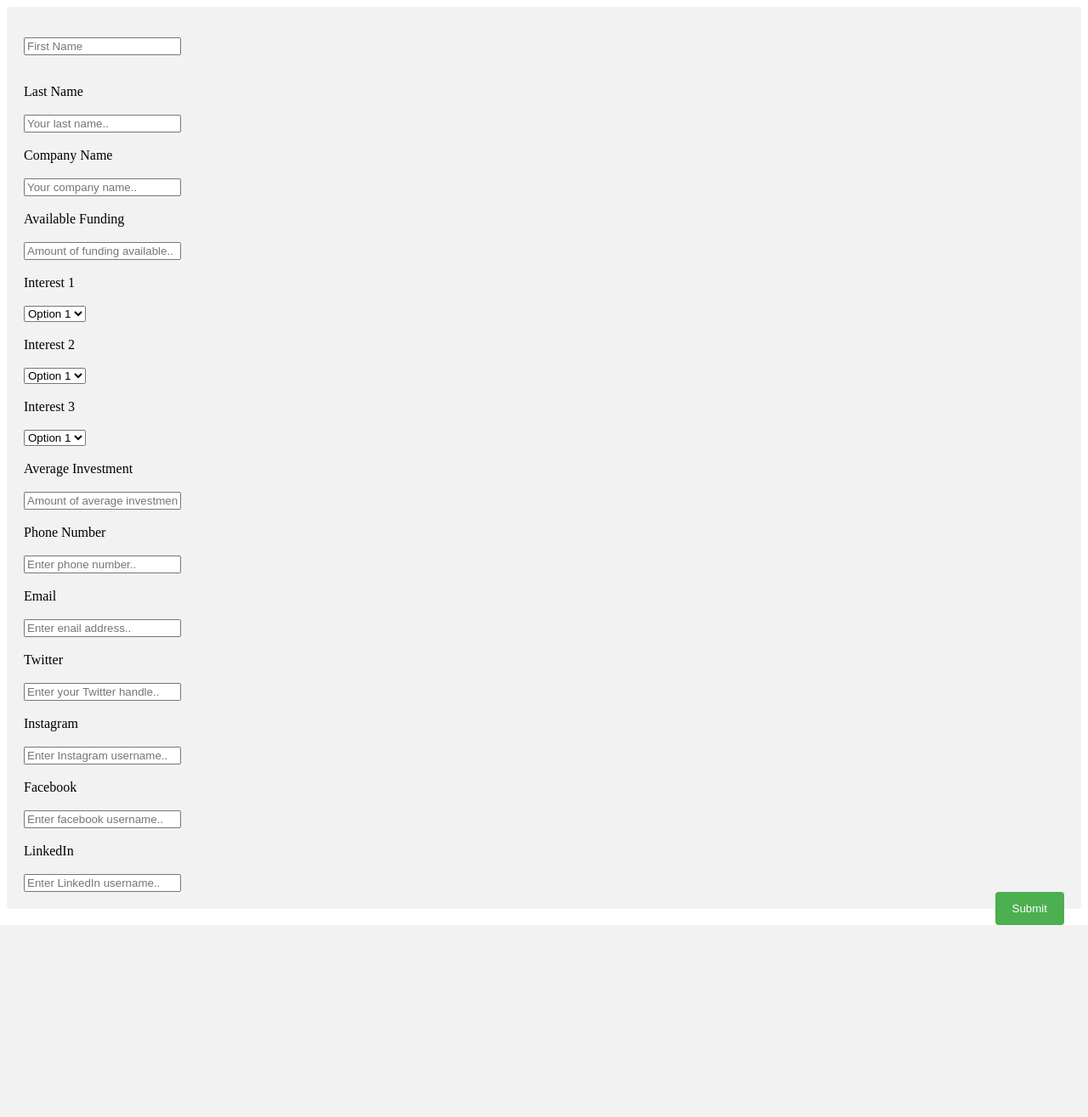
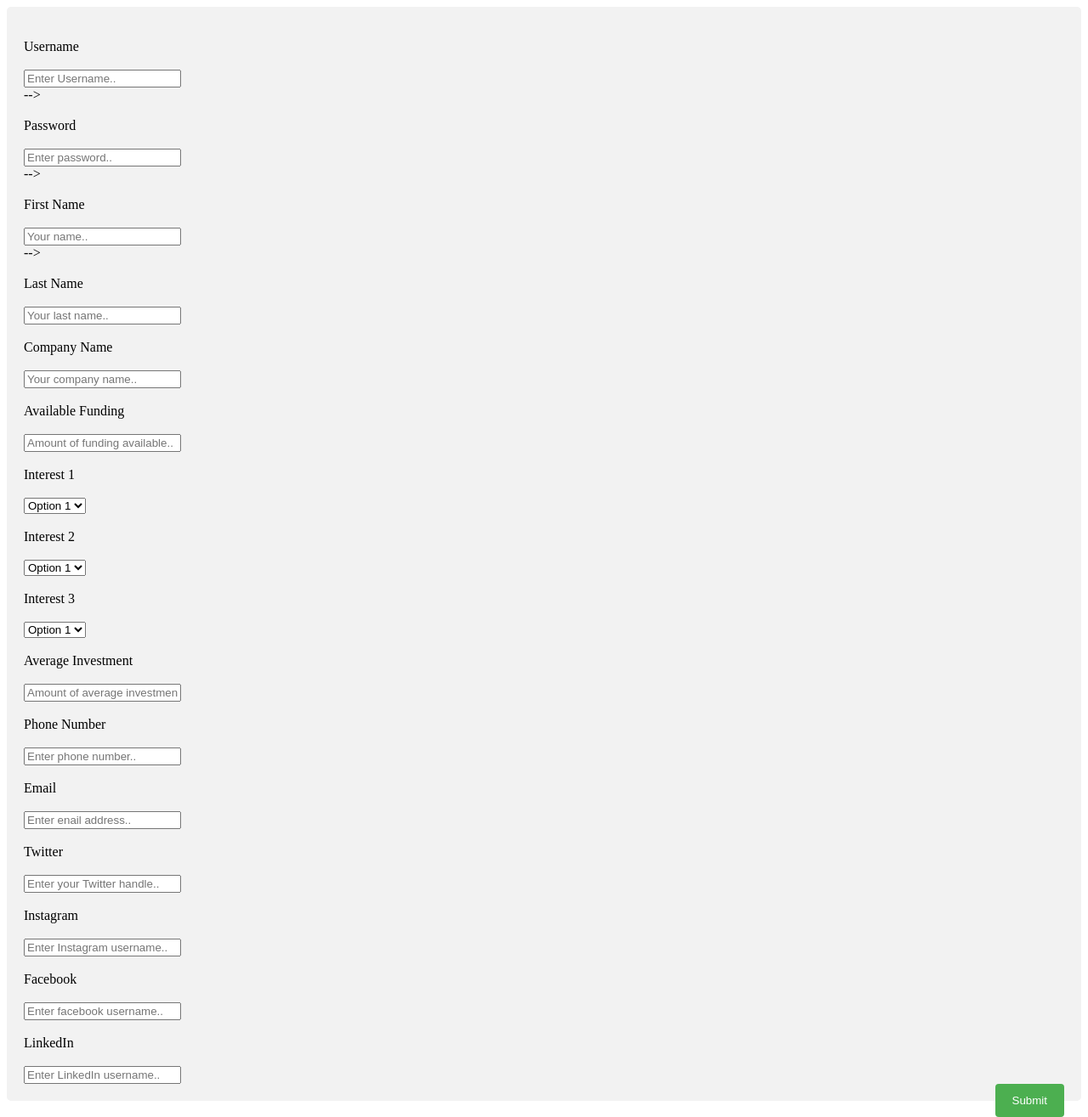
Before and after one commit to rathomas17/localEST, a PHP site: page /register/investor.html in a window 1280 px wide. Shown: the whole page at 85% size. Before the commit the page ends 1089 px from the top, so only its background shows below. Run offline with PHP 8.4, Linux system fonts and the light colour scheme.

Commit message:
adding investor

```diff
--- a/register/investor.html
+++ b/register/investor.html
@@ -8,40 +8,56 @@
   <body>
     <div class="container">
   <form action="/register/investor.php" method="post">
-    <p>
+  <!--  <p>
 
        <input type="text" name="first_name" placeholder="First Name">
-   </p>
-    <!--<div class="row">
+   </p>-->
+   <div class="row">
+     <div class="col-25">
+       <label for="userName">Username</label>
+     </div>
+     <div class="col-75">
+       <input type="text" name="userName" placeholder="Enter Username..">
+     </div>
+   </div>-->
+   <div class="row">
+     <div class="col-25">
+       <label for="password">Password</label>
+     </div>
+     <div class="col-75">
+       <input type="text" name="password" placeholder="Enter password..">
+     </div>
+   </div>-->
+    <div class="row">
       <div class="col-25">
         <label for="firstName">First Name</label>
       </div>
       <div class="col-75">
-        <input type="text" id="firstName" name="firstname" placeholder="Your name..">
+        <input type="text" name="first_name" placeholder="Your name..">
       </div>
     </div>-->
     <div class="row">
       <div class="col-25">
-        <label for="lastN">Last Name</label>
+        <label for="lastName">Last Name</label>
       </div>
       <div class="col-75">
-        <input type="text" id="lastN" name="lastname" placeholder="Your last name..">
+        <input type="text" name="last_name" placeholder="Your last name..">
       </div>
     </div>
     <div class="row">
       <div class="col-25">
-        <label for="companyN">Company Name</label>
+        <label for="companyName">Company Name</label>
       </div>
       <div class="col-75">
-        <input type="text" id="companyN" name="companyname" placeholder="Your company name..">
+        <input type="text" name="companyName" placeholder="Your company name..">
       </div>
     </div>
     <div class="row">
       <div class="col-25">
-        <label for="availFund">Available Funding</label>
+        <label for="availableFunding">Available Funding</label>
       </div>
       <div class="col-75">
-        <input type="text" id="availFund" name="availablefunding" placeholder="Amount of funding available..">
+        <input type="text" name="availableFunding" placeholder="Amount of funding available..">
       </div>
     </div>
     <div class="row">
@@ -49,7 +65,7 @@
         <label for="interest1">Interest 1</label>
       </div>
       <div class="col-75">
-        <select id="interest1" name="interest1">
+        <select name="interest1">
           <option value="Option 1">Option 1</option>
           <option value="Option 2">Option 2</option>
           <option value="Option 3">Option 3</option>
@@ -61,7 +77,7 @@
         <label for="interest2">Interest 2</label>
       </div>
       <div class="col-75">
-        <select id="interest2" name="interest2">
+        <select name="interest2">
           <option value="Option 1">Option 1</option>
           <option value="Option 2">Option 2</option>
           <option value="Option 3">Option 3</option>
@@ -73,7 +89,7 @@
         <label for="interest3">Interest 3</label>
       </div>
       <div class="col-75">
-        <select id="interest3" name="interest3">
+        <select name="interest3">
           <option value="Option 1">Option 1</option>
           <option value="Option 2">Option 2</option>
           <option value="Option 3">Option 3</option>
@@ -82,10 +98,10 @@
     </div>
     <div class="row">
       <div class="col-25">
-        <label for="avgInvest">Average Investment</label>
+        <label for="avgInvestment">Average Investment</label>
       </div>
       <div class="col-75">
-        <input type="text" id="avgInvest" name="averageinvesment" placeholder="Amount of average investment..">
+        <input type="text" name="avgInvesment" placeholder="Amount of average investment..">
       </div>
     </div>
     <div class="row">
@@ -93,7 +109,7 @@
         <label for="phone">Phone Number</label>
       </div>
       <div class="col-75">
-        <input type="text" id="phone" name="phonenumber" placeholder="Enter phone number..">
+        <input type="text" name="phone" placeholder="Enter phone number..">
       </div>
     </div>
     <div class="row">
@@ -101,7 +117,7 @@
         <label for="email">Email</label>
       </div>
       <div class="col-75">
-        <input type="text" id="email" name="email" placeholder="Enter enail address..">
+        <input type="text" name="email" placeholder="Enter enail address..">
       </div>
     </div>
     <div class="row">
@@ -109,23 +125,23 @@
         <label for="twitter">Twitter</label>
       </div>
       <div class="col-75">
-        <input type="text" id="twitter" name="twitter" placeholder="Enter your Twitter handle..">
+        <input type="text" name="twitter" placeholder="Enter your Twitter handle..">
       </div>
     </div>
     <div class="row">
       <div class="col-25">
-        <label for="insta">Instagram</label>
+        <label for="instagram">Instagram</label>
       </div>
       <div class="col-75">
-        <input type="text" id="insta" name="instagram" placeholder="Enter Instagram username..">
+        <input type="text" name="instagram" placeholder="Enter Instagram username..">
       </div>
     </div>
     <div class="row">
       <div class="col-25">
-        <label for="fb">Facebook</label>
+        <label for="facebook">Facebook</label>
       </div>
       <div class="col-75">
-        <input type="text" id="fb" name="facebook" placeholder="Enter facebook username..">
+        <input type="text" name="facebook" placeholder="Enter facebook username..">
       </div>
     </div>
     <div class="row">
@@ -133,7 +149,7 @@
         <label for="linkedIn">LinkedIn</label>
       </div>
       <div class="col-75">
-        <input type="text" id="linkedIn" name="linkedin" placeholder="Enter LinkedIn username..">
+        <input type="text" name="linkedIn" placeholder="Enter LinkedIn username..">
       </div>
     </div>
       <input type="submit" value="Submit">
```
Also changed, not shown: register/investor.php (+20 -9 lines).
